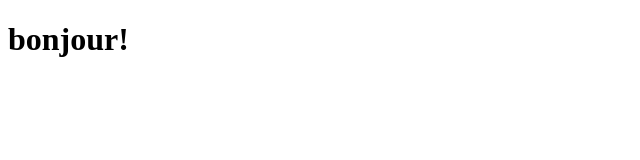
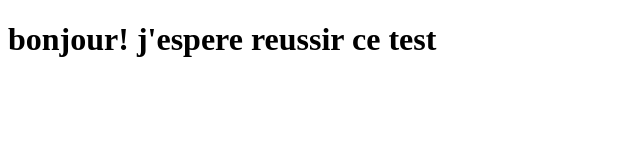
Before and after one commit to Podware/tests-programmation, a plain HTML site: page site/index.html in a window 1280 px wide. Shown: the whole page, without its empty margins (0-640 px from the left). Drawn offline with Linux system fonts and the light colour scheme.

Commit message:
small addition to our page content

```diff
--- a/site/index.html
+++ b/site/index.html
@@ -4,6 +4,6 @@
  <title>bonjour!</title>
 </head>
 <body>
-<h1>bonjour!</h1>
+<h1>bonjour! j'espere reussir ce test</h1>
 </body>
 </html>
```
